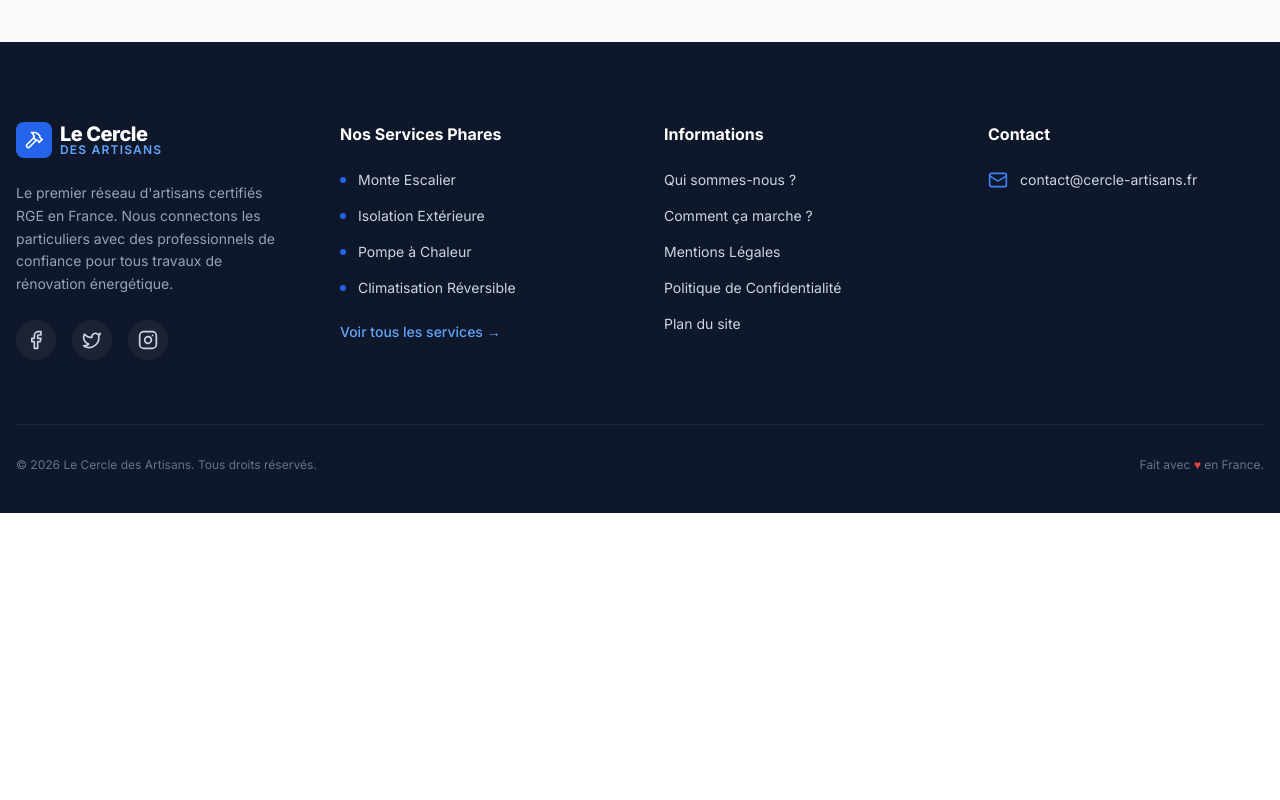
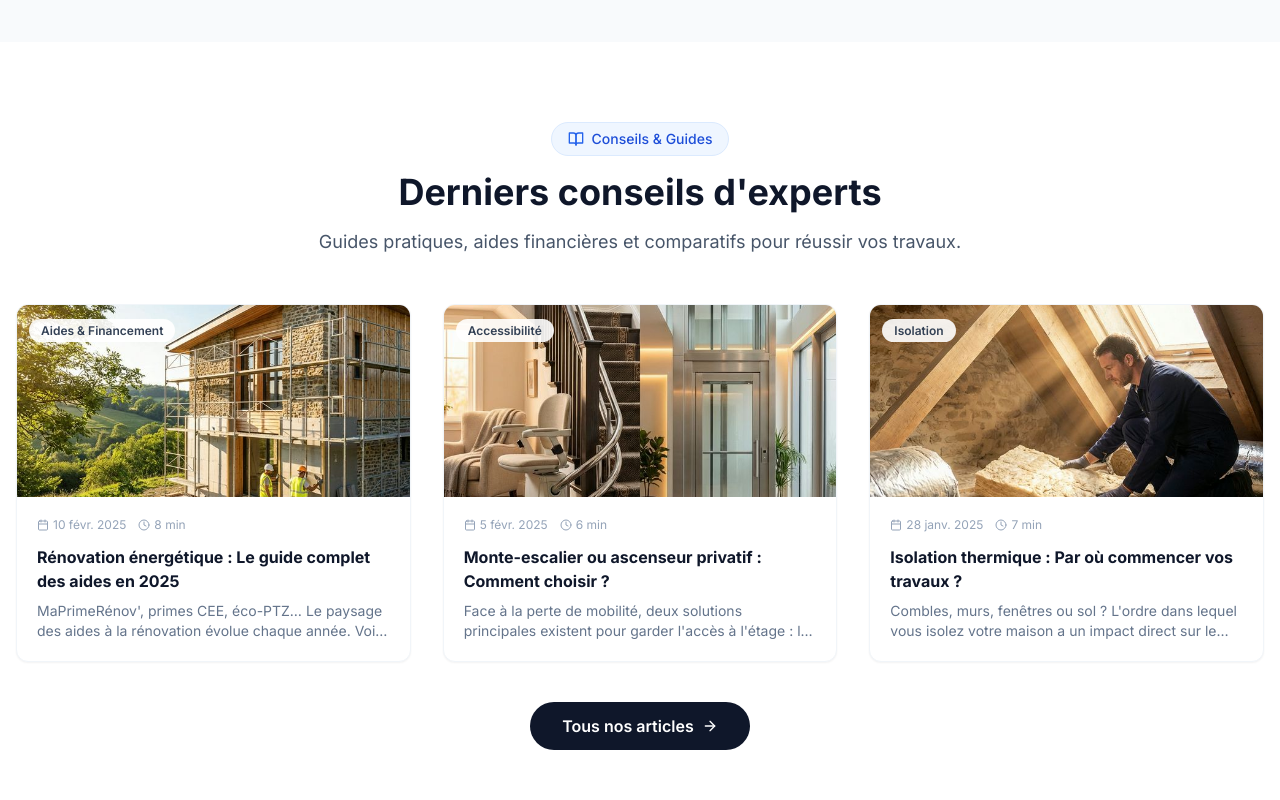
Before and after one commit to baguettecroissant/cercle-artisans.fr, a Next.js app: page / in a window 1280 px wide. Shown: the part 3840-4640 px from the top of the page. Before the commit the page ends 4353 px from the top, so only its background shows below. Built offline with nearby package versions, Linux system fonts and the light colour scheme.

Commit message:
feat: add blog to homepage, footer, install typography plugin

```diff
--- a/package.json
+++ b/package.json
@@ -16,6 +16,7 @@
         "react-dom": "^18"
     },
     "devDependencies": {
+        "@tailwindcss/typography": "^0.5.19",
         "@types/node": "^20",
         "@types/react": "^18",
         "@types/react-dom": "^18",
--- a/src/app/page.tsx
+++ b/src/app/page.tsx
@@ -3,7 +3,8 @@ import Image from "next/image";
 
 import { services } from "@/data/service-content";
 import { cities } from "@/data/cities";
-import { Star, ShieldCheck, Clock, MapPin, ArrowRight, CheckCircle, Shield, Users } from "lucide-react";
+import { blogPosts } from "@/data/blog-posts";
+import { Star, ShieldCheck, Clock, MapPin, ArrowRight, CheckCircle, Shield, Users, BookOpen, Calendar } from "lucide-react";
 
 export default function Home() {
     // Top 12 major cities for the "Presence" section
@@ -208,6 +209,71 @@ export default function Home() {
                 </div>
             </section>
 
+            {/* 5. BLOG PREVIEW */}
+            <section className="py-20 bg-white">
+                <div className="container mx-auto px-4">
+                    <div className="text-center mb-12">
+                        <div className="inline-flex items-center bg-blue-50 border border-blue-100 rounded-full px-4 py-1.5 mb-4">
+                            <BookOpen className="w-4 h-4 text-blue-600 mr-2" />
+                            <span className="text-blue-700 text-sm font-medium">Conseils & Guides</span>
+                        </div>
+                        <h2 className="text-3xl md:text-4xl font-bold text-slate-900 mb-4">Derniers conseils d&apos;experts</h2>
+                        <p className="text-lg text-slate-600 max-w-2xl mx-auto">
+                            Guides pratiques, aides financières et comparatifs pour réussir vos travaux.
+                        </p>
+                    </div>
+
+                    <div className="grid grid-cols-1 md:grid-cols-3 gap-8">
+                        {blogPosts.slice(0, 3).map((post) => (
+                            <Link
+                                key={post.slug}
+                                href={`/blog/${post.slug}`}
+                                className="group bg-white rounded-xl shadow-sm hover:shadow-lg transition-all duration-300 border border-slate-100 overflow-hidden"
+                            >
+                                <div className="relative h-48 overflow-hidden">
+                                    <Image
+                                        src={post.heroImage}
+                                        alt={post.title}
+                                        fill
+                                        className="object-cover group-hover:scale-105 transition-transform duration-500"
+                                    />
+                                    <div className="absolute top-3 left-3">
+                                        <span className="bg-white/90 backdrop-blur-sm text-slate-700 text-xs font-semibold px-3 py-1 rounded-full">
+                                            {post.category}
+                                        </span>
+                                    </div>
+                                </div>
+                                <div className="p-5">
+                                    <div className="flex items-center text-xs text-slate-400 mb-3 space-x-3">
+                                        <span className="flex items-center">
+                                            <Calendar className="w-3 h-3 mr-1" />
+                                            {new Date(post.publishedAt).toLocaleDateString("fr-FR", { day: "numeric", month: "short", year: "numeric" })}
+                                        </span>
+                                        <span className="flex items-center">
+                                            <Clock className="w-3 h-3 mr-1" />
+                                            {post.readTime}
+                                        </span>
+                                    </div>
+                                    <h3 className="font-bold text-slate-900 group-hover:text-blue-600 transition-colors line-clamp-2 mb-2">
+                                        {post.title}
+                                    </h3>
+                                    <p className="text-sm text-slate-500 line-clamp-2">{post.excerpt}</p>
+                                </div>
+                            </Link>
+                        ))}
+                    </div>
+
+                    <div className="text-center mt-10">
+                        <Link
+                            href="/blog"
+                            className="inline-flex items-center bg-slate-900 hover:bg-blue-600 text-white font-semibold py-3 px-8 rounded-full transition-colors"
+                        >
+                            Tous nos articles <ArrowRight className="ml-2 w-4 h-4" />
+                        </Link>
+                    </div>
+                </div>
+            </section>
+
         </div>
     );
 }
--- a/src/components/Footer.tsx
+++ b/src/components/Footer.tsx
@@ -79,6 +79,7 @@ export function Footer() {
                         <ul className="space-y-4 text-sm">
                             <li><Link href="/qui-sommes-nous" className="hover:text-white transition-colors">Qui sommes-nous ?</Link></li>
                             <li><Link href="/comment-ca-marche" className="hover:text-white transition-colors">Comment ça marche ?</Link></li>
+                            <li><Link href="/blog" className="hover:text-white transition-colors">Blog & Conseils</Link></li>
                             <li><Link href="/mentions-legales" className="hover:text-white transition-colors">Mentions Légales</Link></li>
                             <li><Link href="/politique-confidentialite" className="hover:text-white transition-colors">Politique de Confidentialité</Link></li>
                             <li><Link href="/sitemap.xml" className="hover:text-white transition-colors">Plan du site</Link></li>
--- a/tailwind.config.ts
+++ b/tailwind.config.ts
@@ -15,6 +15,8 @@ const config: Config = {
             },
         },
     },
-    plugins: [],
+    plugins: [
+        require("@tailwindcss/typography"),
+    ],
 };
 export default config;
```
Also changed, not shown: 1 other file (tests, documents, lock files or other folders).
